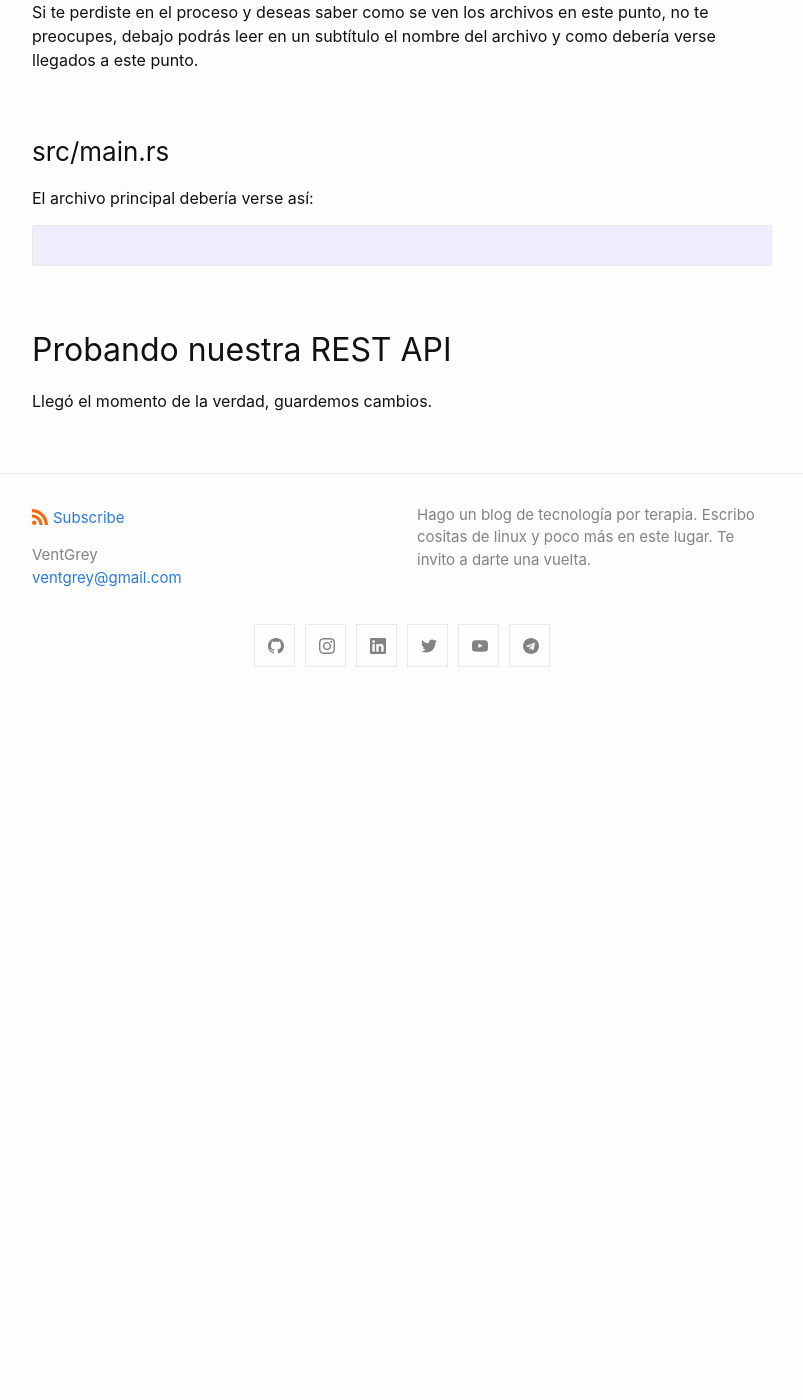
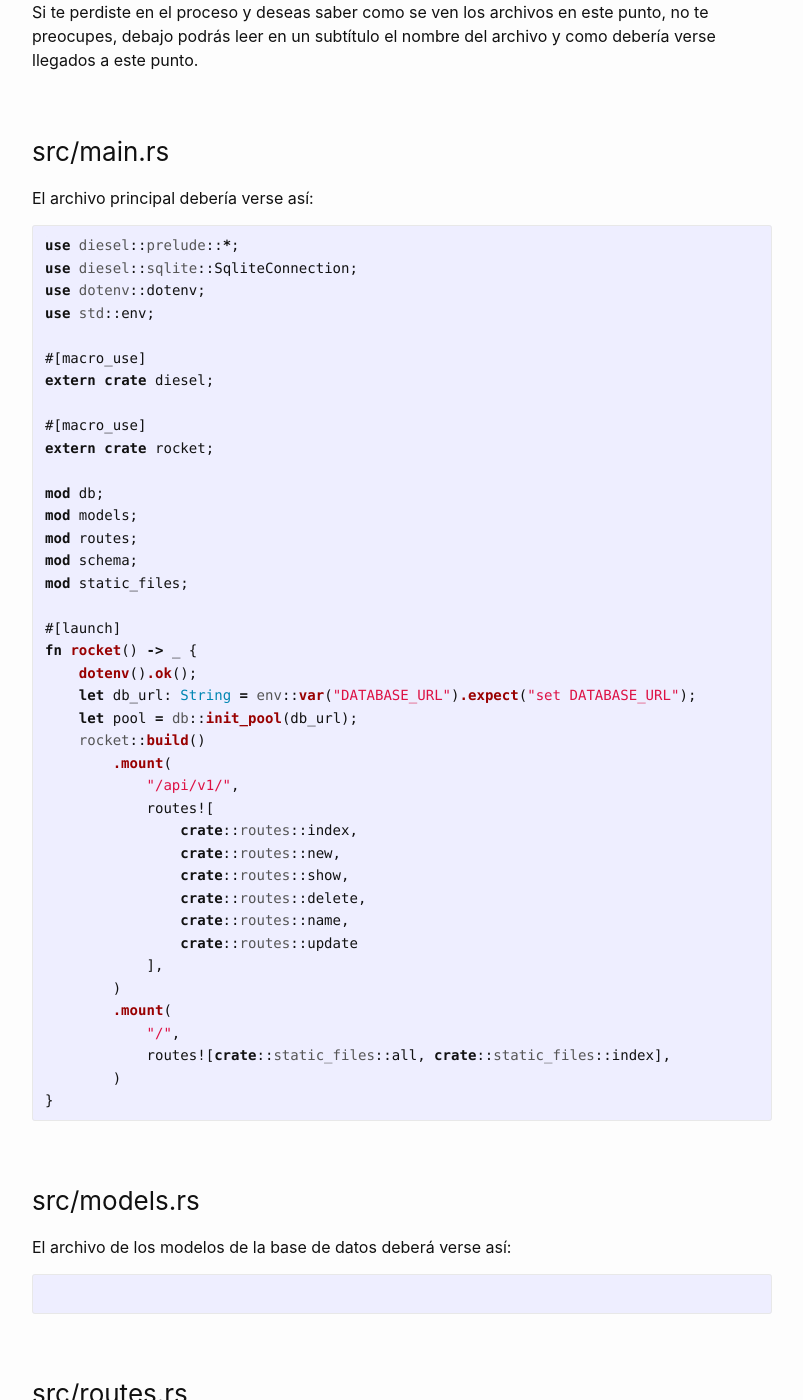
Before and after one commit to VentGrey/ventgrey.github.io, a Jekyll site: the page built from _posts/2022-01-24-como-crear-y-consumir-una-REST-api-en-rust-con-rocket.md, in a window 1280 px wide and 1400 px high, scrolled down 28671 px. Shown: the whole window, without its empty margins (238-1041 px from the left). Built offline with Jekyll 4.4.1, drawn with Linux system fonts in a browser that asks for light colours; before the commit the page ends 29373 px from its top, so only the background shows below that; some of the changed text lies outside the part shown.

Commit message:
Update 2022-01-24-como-crear-y-consumir-una-REST-api-en-rust-con-rocket.md

````diff
--- a/_posts/2022-01-24-como-crear-y-consumir-una-REST-api-en-rust-con-rocket.md
+++ b/_posts/2022-01-24-como-crear-y-consumir-una-REST-api-en-rust-con-rocket.md
@@ -979,9 +979,74 @@ Si te perdiste en el proceso y deseas saber como se ven los archivos en este pun
 El archivo principal debería verse así:
 
 ```rust
+use diesel::prelude::*;
+use diesel::sqlite::SqliteConnection;
+use dotenv::dotenv;
+use std::env;
+
+#[macro_use]
+extern crate diesel;
+
+#[macro_use]
+extern crate rocket;
+
+mod db;
+mod models;
+mod routes;
+mod schema;
+mod static_files;
+
+#[launch]
+fn rocket() -> _ {
+    dotenv().ok();
+    let db_url: String = env::var("DATABASE_URL").expect("set DATABASE_URL");
+    let pool = db::init_pool(db_url);
+    rocket::build()
+        .mount(
+            "/api/v1/",
+            routes![
+                crate::routes::index,
+                crate::routes::new,
+                crate::routes::show,
+                crate::routes::delete,
+                crate::routes::name,
+                crate::routes::update
+            ],
+        )
+        .mount(
+            "/",
+            routes![crate::static_files::all, crate::static_files::index],
+        )
+}
+```
+
+### src/models.rs
+El archivo de los modelos de la base de datos deberá verse así:
+
+```rust
 
 ```
 
+### src/routes.rs
+El archivo de rutas (endpoints) de nuestra API deberá verse así:
+
+```rust
+
+```
+
+### src/static_files.rs
+El archivo para manejar archivos estáticos en Rocket deberá verse así:
+
+```rust
+```
+
+### src/schema.rs
+
+El archivo autogenerado por Diesel deberá verse así:
+
+```rust
+
+```
 
 ## Probando nuestra REST API
 
````
